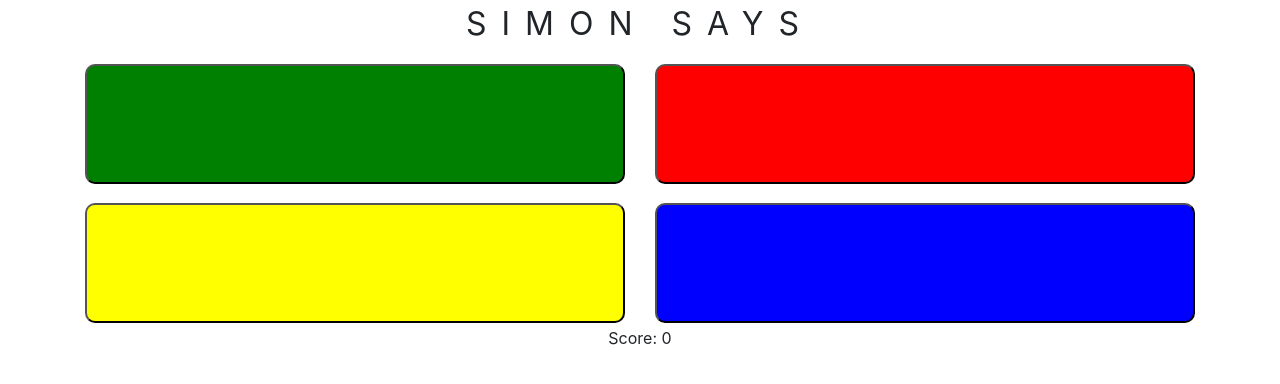
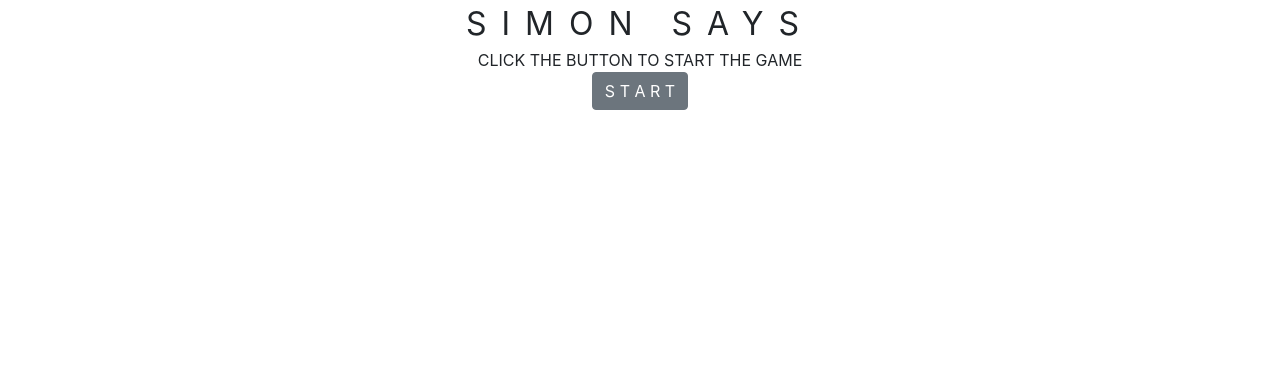
Before and after one commit to ahrGNUts/AngularSimonSays, an Angular app: page / in a window 1280 px wide. Shown: the top 384 px of the page. Built offline with nearby package versions, Linux system fonts and the light colour scheme.

Commit message:
wrapped game buttons in main component; logic to hide buttons if game is running

```diff
--- a/src/app/app.component.html
+++ b/src/app/app.component.html
@@ -1,2 +1,2 @@
 <app-header></app-header>
-<app-game-buttons></app-game-buttons>
+<app-main></app-main>
--- a/src/app/app.module.ts
+++ b/src/app/app.module.ts
@@ -4,12 +4,14 @@ import { NgModule } from '@angular/core';
 import { AppComponent } from './app.component';
 import { GameButtonsComponent } from './game-buttons/game-buttons.component';
 import { HeaderComponent } from './header/header.component';
+import { MainComponent } from './main/main.component';
 
 @NgModule({
   declarations: [
     AppComponent,
     GameButtonsComponent,
-    HeaderComponent
+    HeaderComponent,
+    MainComponent
   ],
   imports: [
     BrowserModule
--- /dev/null
+++ b/src/app/main/main.component.html
@@ -0,0 +1,17 @@
+<div class="container">
+  <div *ngIf="!gameRunning; else playGame">
+    <div class="row">
+      <div class="col-12 text-center">
+          <span>CLICK THE BUTTON TO START THE GAME</span>
+      </div>
+    </div>
+    <div class="row">
+      <div class="col-12 text-center">
+          <button type="button" class="btn btn-secondary" name="startGame" (click)="startGame()">S T A R T</button>
+      </div>
+    </div>
+  </div>
+  <ng-template #playGame>
+    <app-game-buttons></app-game-buttons>
+  </ng-template>
+</div>
--- /dev/null
+++ b/src/app/main/main.component.ts
@@ -0,0 +1,20 @@
+import { Component, OnInit } from '@angular/core';
+
+@Component({
+  selector: 'app-main',
+  templateUrl: './main.component.html',
+  styleUrls: ['./main.component.css']
+})
+export class MainComponent implements OnInit {
+  gameRunning = false;
+
+  constructor() { }
+
+  ngOnInit() {
+  }
+
+  startGame() {
+    this.gameRunning = true;
+  }
+
+}
```
Also changed, not shown: src/app/main/main.component.css (added), 1 other file (tests, documents, lock files or other folders).
